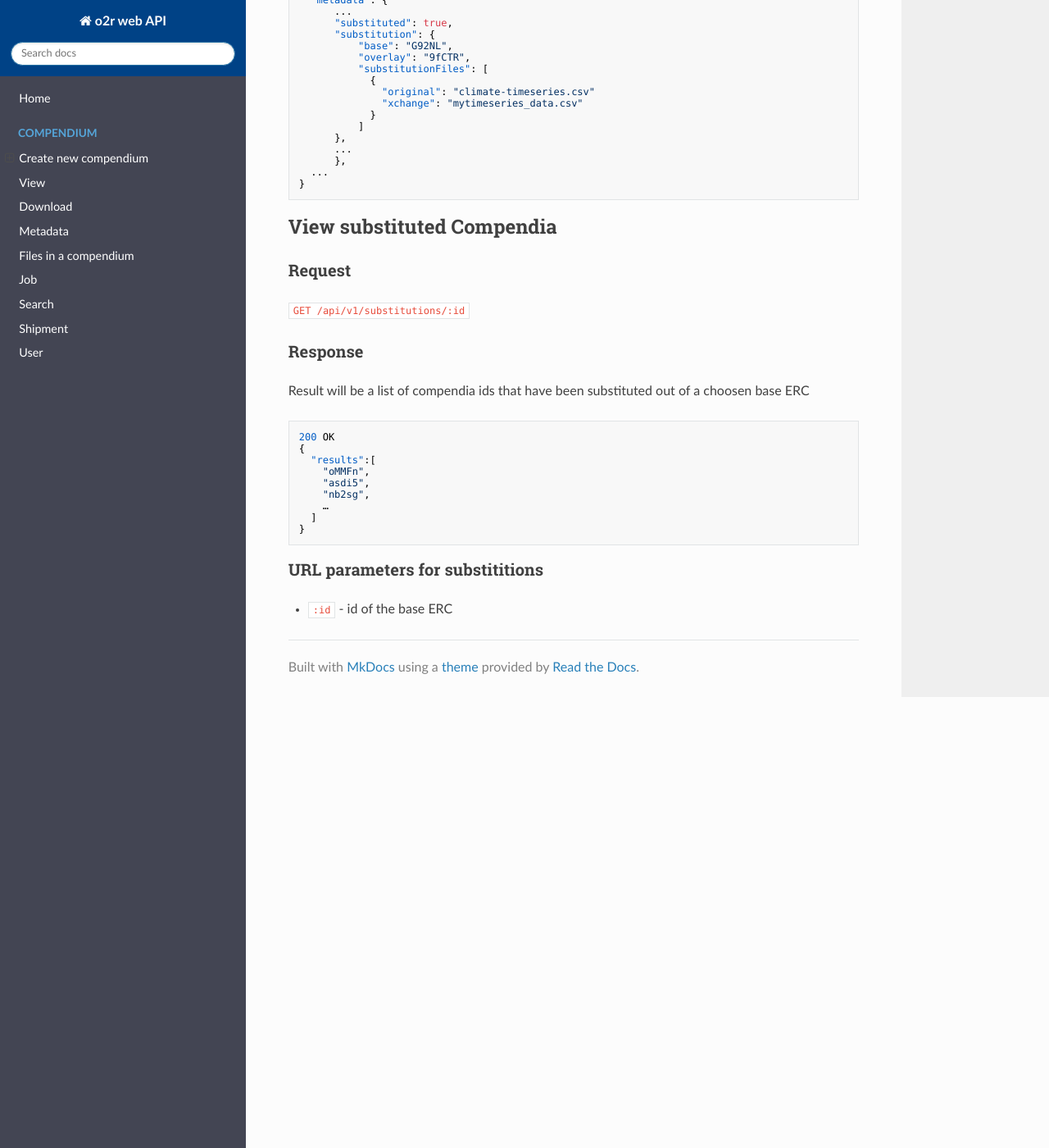
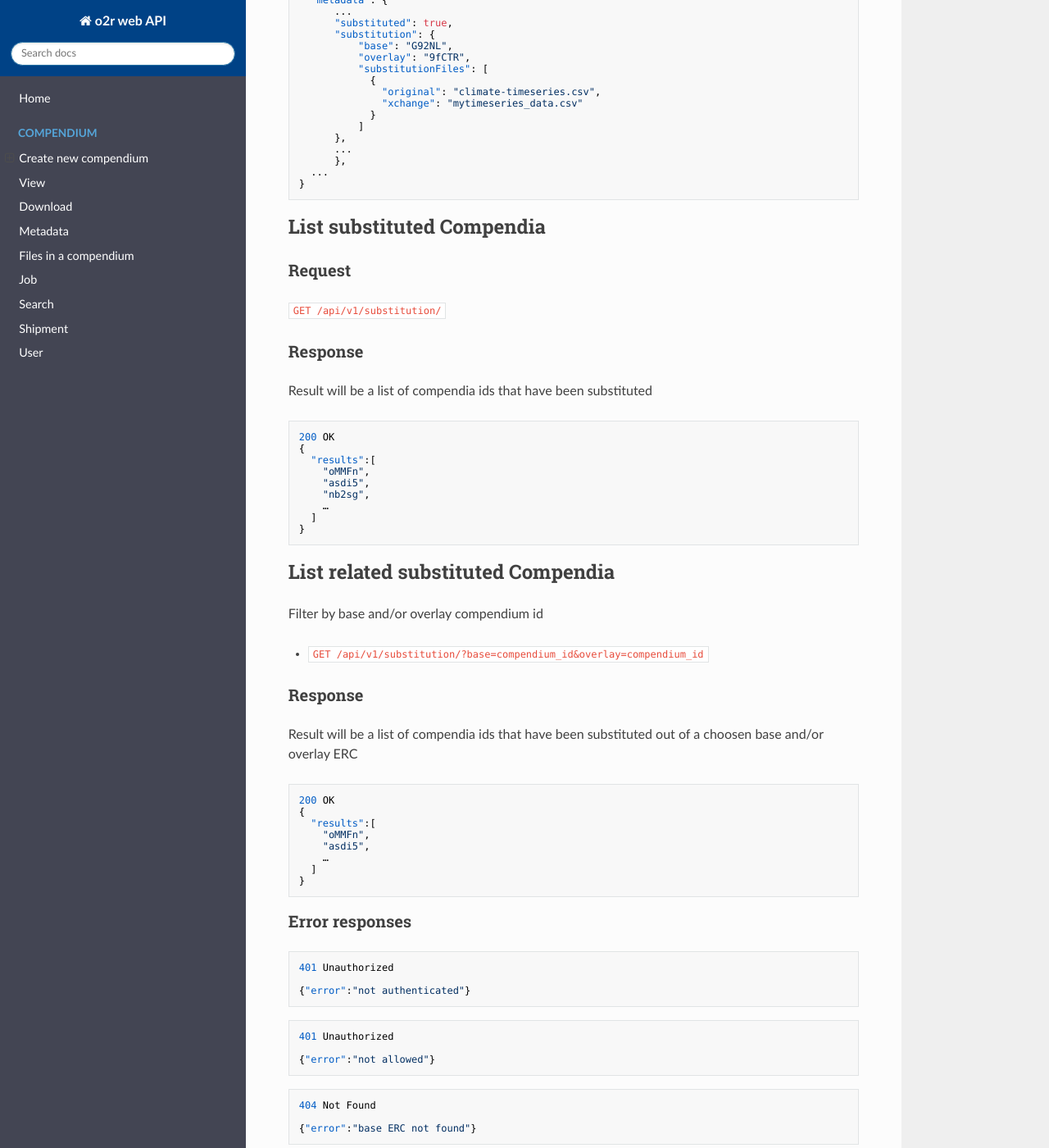
Before and after one commit to o2r-project/api, an MkDocs documentation site: the page built from docs/compendium/substitute.md, in a window 1280 px wide and 1400 px high, scrolled down 1835 px. Shown: the whole window at 82% size. Built offline with MkDocs 1.6.1, drawn with Linux system fonts in a browser that asks for light colours; nearby versions of some CDN libraries; old or Windows-style settings are respelled for this version of MkDocs; some of the changed text lies outside the part shown.

Commit message:
adapt GET - listing of substitued compendia
- GET list oft substituted compendia
- GET list of substituted compendia of specific ERC (base and/or overlay ERC) by id

````diff
--- a/docs/compendium/substitute.md
+++ b/docs/compendium/substitute.md
@@ -10,6 +10,7 @@ A user can choose files from the overlay ERC that will replace files of the base
 `POST /api/v1/substitution`
 
 input of request-body for substitution
+
 ```json
 {
   "base": "G92NL",
@@ -84,6 +85,7 @@ This request will be handled as a GET-request of an usual compendium. ( [Click f
 ### Response
 
 additional metadata of a substituted ERC
+
 ```json
 {
   "id": "oMMFn",
@@ -96,7 +98,7 @@ additional metadata of a substituted ERC
           "overlay": "9fCTR",
           "substitutionFiles": [
             {
-              "original": "climate-timeseries.csv"
+              "original": "climate-timeseries.csv",
               "xchange": "mytimeseries_data.csv"
             }
           ]
@@ -107,15 +109,16 @@ additional metadata of a substituted ERC
 }
 ```
 
-## View substituted Compendia
+## List substituted Compendia
 
 ### Request
 
-`GET /api/v1/substitutions/:id`
+`GET /api/v1/substitution/`
 
 ### Response
 
-Result will be a list of compendia ids that have been substituted out of a choosen base ERC
+Result will be a list of compendia ids that have been substituted
+
 ```json
 200 OK
 {
@@ -128,6 +131,54 @@ Result will be a list of compendia ids that have been substituted out of a choos
 }
 ```
 
-### URL parameters for substititions
+## List related substituted Compendia
 
-- `:id` - id of the base ERC
+Filter by base and/or overlay compendium id
+
+- `GET /api/v1/substitution/?base=compendium_id&overlay=compendium_id`
+
+### Response
+
+Result will be a list of compendia ids that have been substituted out of a choosen base and/or overlay ERC
+
+```json
+200 OK
+{
+  "results":[
+    "oMMFn",
+    "asdi5",
+    …
+  ]
+}
+```
+
+### Error responses
+
+```json
+401 Unauthorized
+
+{"error":"not authenticated"}
+```
+
+```json
+401 Unauthorized
+
+{"error":"not allowed"}
+```
+
+```json
+404 Not Found
+
+{"error":"base ERC not found"}
+```
+
+```json
+404 Not Found
+
+{"error":"overlay ERC not found"}
+```
+
+### URL parameters for substituted compendium lists
+
+- `:base` - id of the base ERC that the results should be related to
+- `:overlay` - id of the base ERC that the results should be related to
````
